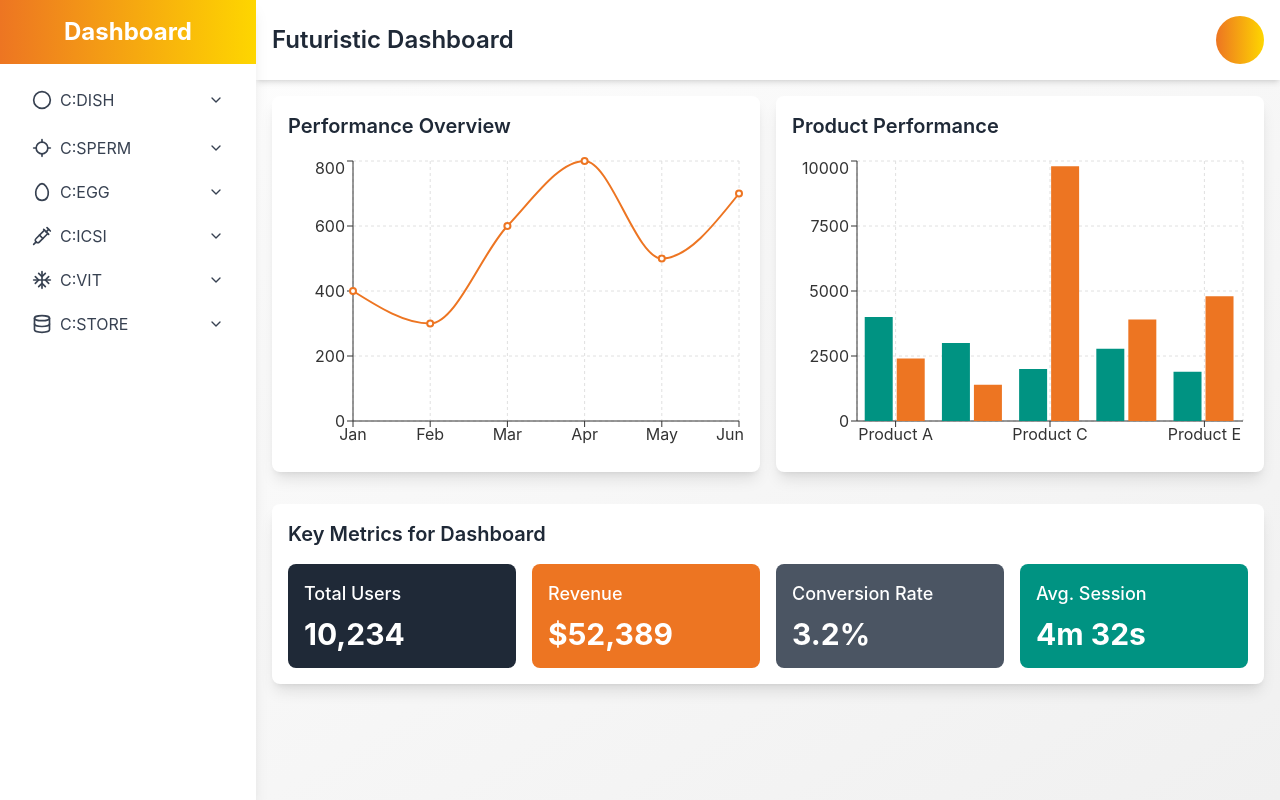
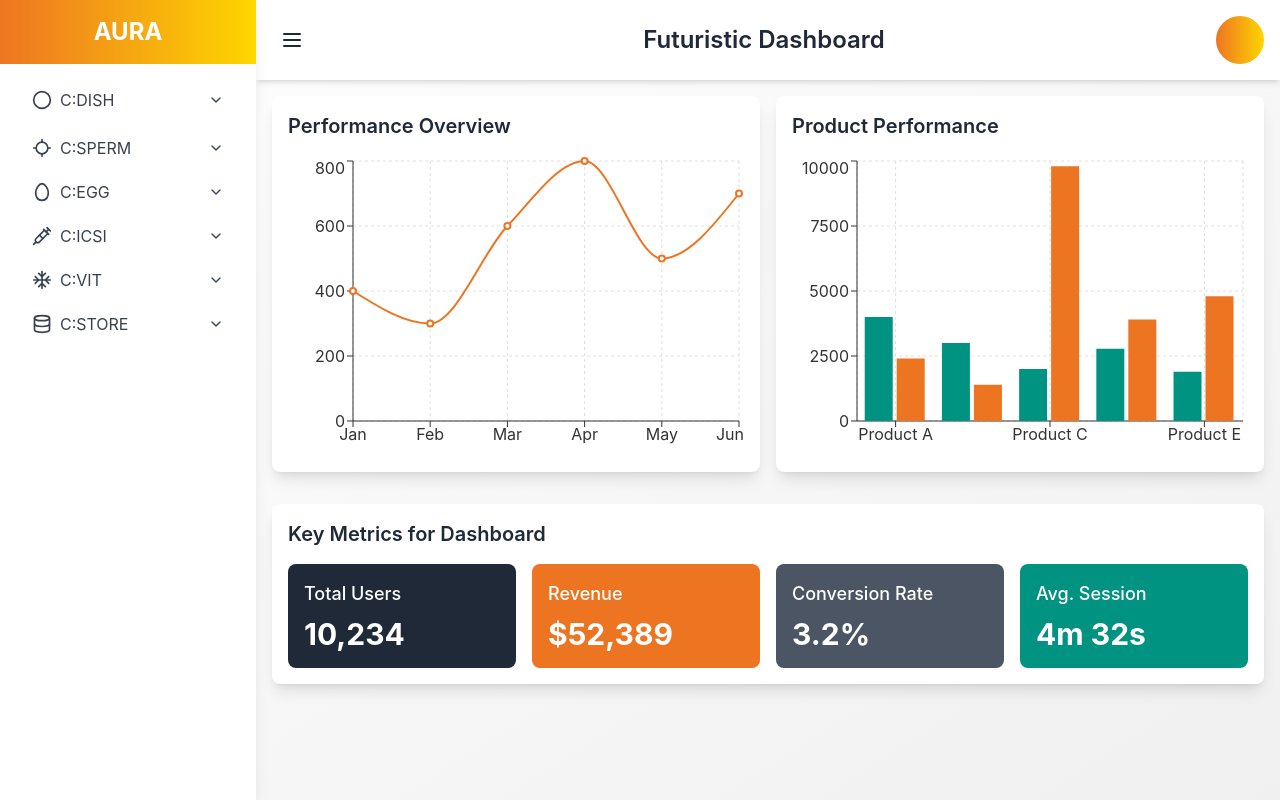
Before and after one commit to jesuslife/react-course, a React (Create React App) app: page / in a window 1280 px wide. Built offline with nearby package versions, Linux system fonts and the light colour scheme.

Commit message:
buton side bar open is now visible

```diff
--- a/src/App.js
+++ b/src/App.js
@@ -1,6 +1,6 @@
 import { useState } from 'react'
 import { LineChart, Line, BarChart, Bar, XAxis, YAxis, CartesianGrid, Tooltip, ResponsiveContainer } from 'recharts'
-import { Menu, ChevronDown, ChevronUp, Circle, Locate,Egg,Syringe,Snowflake,Database} from 'lucide-react'
+import { Menu, ChevronDown, ChevronUp, Circle, Locate,Egg,Syringe,Snowflake,Database,ChevronLeftIcon, ChevronRightIcon} from 'lucide-react'
 // import { Line, BarChart, Bar, XAxis, YAxis, Tooltip,  } from 'recharts'
 const menuItems = [
     {
@@ -52,8 +52,14 @@ const lineData = [
     { name: 'Apr', value: 800 },
     { name: 'May', value: 500 },
     { name: 'Jun', value: 700 },
-  ]
+]
 
+const metrics = [
+    { title: 'Total Users', value: '10,234', color: 'bg-gray-800' },
+    { title: 'Revenue', value: '$52,389', color: 'bg-[#ed7522]' },
+    { title: 'Conversion Rate', value: '3.2%', color: 'bg-gray-600' },
+    { title: 'Avg. Session', value: '4m 32s', color: 'bg-[#009382]' },
+]
 
 const App = () => {
     const [isSidebarOpen, setIsSidebarOpen] = useState(true)
@@ -70,7 +76,7 @@ const App = () => {
     }
 
     return (
-        <div className="flex h-screen bg-gradient-to-br from-white to-[#f0f0f0] text-gray-800">
+    <div className="flex h-screen bg-gradient-to-br from-white to-[#f0f0f0] text-gray-800">
       {/* Sidebar */}
       <aside
         className={`${
@@ -79,7 +85,7 @@ const App = () => {
       >
         <div className="flex h-full flex-col">
           <div className="flex items-center justify-center h-16 bg-gradient-to-r from-[#ed7522] to-[#fed600]">
-            <h2 className="text-2xl font-bold text-white">Dashboard</h2>
+            <h2 className="text-2xl font-bold text-white">AURA</h2>
           </div>
           <nav className="flex-1 space-y-1 p-4">
             {menuItems.map((item) => (
@@ -124,8 +130,9 @@ const App = () => {
         <header className="flex items-center justify-between p-4 bg-white shadow-md">
           <button
             onClick={() => setIsSidebarOpen(!isSidebarOpen)}
-            className="p-2 rounded-md lg:hidden hover:bg-gray-100"
+            className="p-2 rounded-md  hover:bg-gray-100"
           >
+            {/* {isSidebarOpen ? <ChevronLeftIcon className="h-4 w-4" /> : <ChevronRightIcon className="h-4 w-4" />} */}
             <Menu className="h-6 w-6" />
           </button>
           <h1 className="text-2xl font-semibold text-gray-800">Futuristic Dashboard</h1>
@@ -171,12 +178,7 @@ const App = () => {
               Key Metrics for {selectedOption}
             </h3>
             <div className="grid grid-cols-2 md:grid-cols-4 gap-4">
-              {[
-                { title: 'Total Users', value: '10,234', color: 'bg-gray-800' },
-                { title: 'Revenue', value: '$52,389', color: 'bg-[#ed7522]' },
-                { title: 'Conversion Rate', value: '3.2%', color: 'bg-gray-600' },
-                { title: 'Avg. Session', value: '4m 32s', color: 'bg-[#009382]' },
-              ].map((metric) => (
+              {metrics.map((metric) => (
                 <div key={metric.title} className={`${metric.color} p-4 rounded-lg text-white`}>
                   <h4 className="text-lg font-medium mb-2">{metric.title}</h4>
                   <p className="text-3xl font-bold">{metric.value}</p>
```
